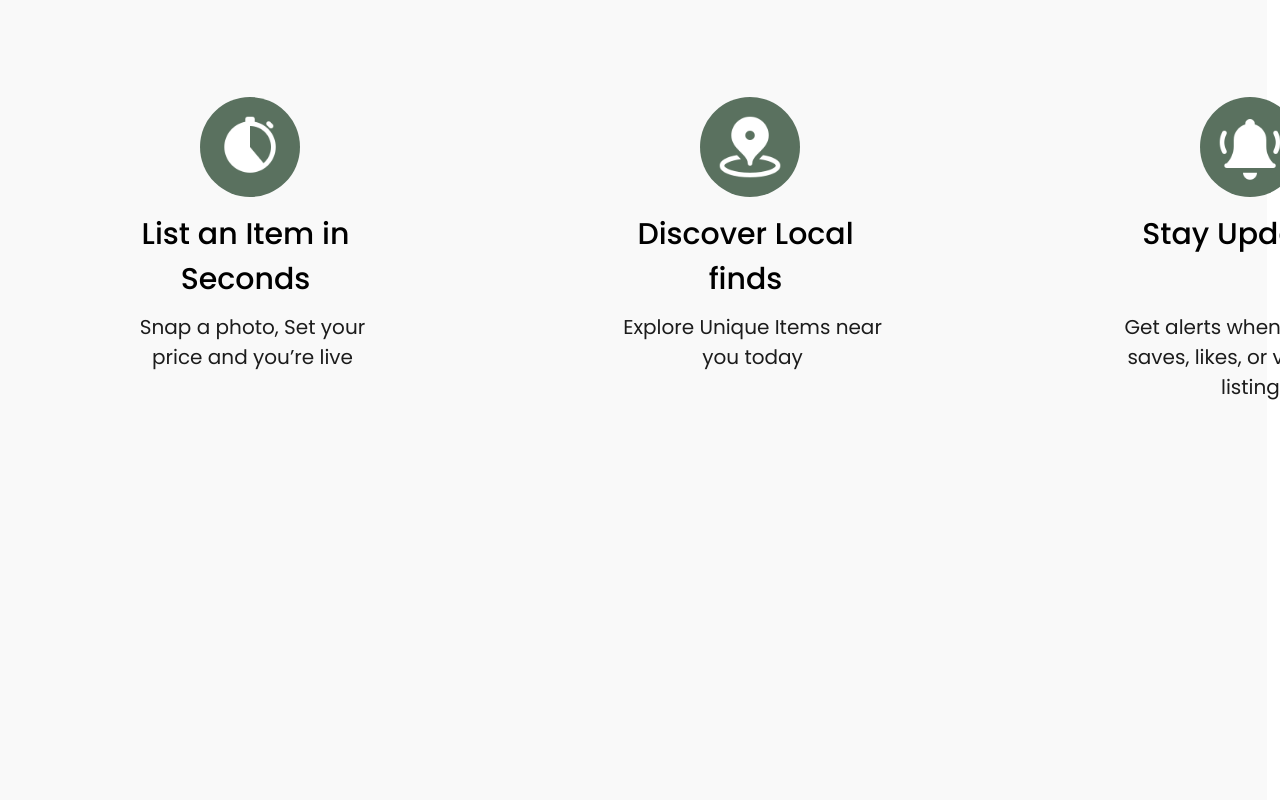
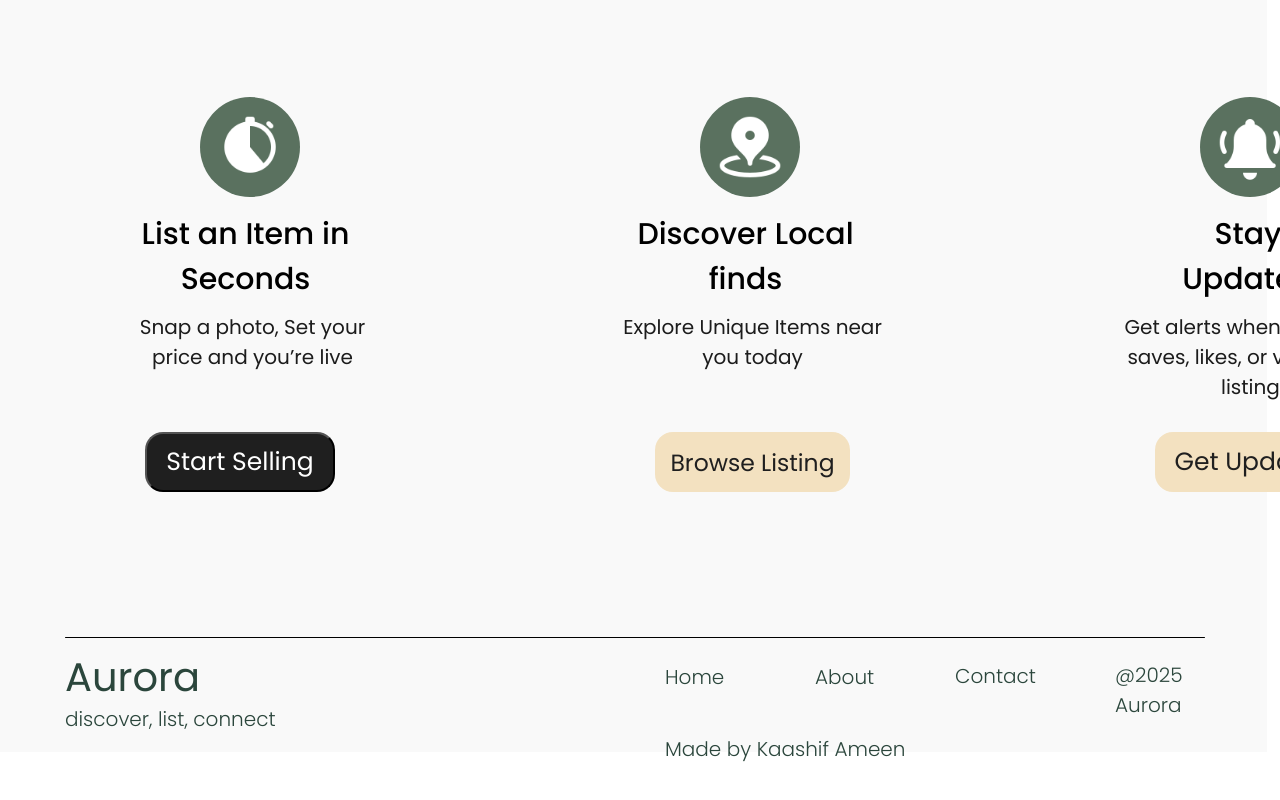
Before and after one commit to Kash4511/Aurora, a React (Vite) app in the folder Frontend/App/: page / in a window 1280 px wide. Shown: the part 648-1448 px from the top of the page. After the commit the page ends 1412 px from the top, so only its background shows below. Built offline with nearby package versions, Linux system fonts and the light colour scheme.

Commit message:
home ui done

```diff
--- a/Frontend/App/src/Css/Home.css
+++ b/Frontend/App/src/Css/Home.css
@@ -5,7 +5,7 @@
     top: 0;
     left: 0;
     width: 99vw;
-    height: 1626px;
+    height: 1400px;
     background: #F9F9F9;
     margin: 0;
     padding: 0;
@@ -64,7 +64,7 @@ border-radius: 18px;
 background: #1F1F1F;
 color: #FFF;
 font-family: Poppins;
-font-size: 30px;
+font-size: 25px;
 font-style: normal;
 font-weight: 400;
 line-height: normal;
@@ -151,7 +151,7 @@ position:absolute;
     background: #1F1F1F;
     color: #FFF;
     font-family: Poppins;
-    font-size: 30px;
+    font-size: 25px;
     font-style: normal;
     font-weight: 400;
     line-height: normal;
@@ -170,7 +170,7 @@ position:absolute;
     background: #F3E1C0;
     /* color: #1F1F1F; */
     font-family: Poppins;
-    font-size: 30px;
+    font-size: 25px;
     font-style: normal;
     font-weight: 400;
     line-height: normal;
@@ -245,6 +245,26 @@ position: absolute;
 margin-left: -100px;
 margin-top: 200px;
 }
+#stop4 {
+
+        width: 190px;
+        height: 60px;
+        flex-shrink: 0;
+        border-radius: 18px;
+        background: #1F1F1F;
+        color: #FFF;
+        font-family: Poppins;
+        font-size: 25px;
+        font-style: normal;
+        font-weight: 400;
+        line-height: normal;
+        position: absolute;
+        margin-top: 320px;
+        margin-left: -70px;
+
+
+
+}
 .fea1 {
     background-image: url('../assets/Ellipse 1.svg');
 
@@ -303,6 +323,26 @@ position: absolute;
 margin-left: -100px;
 margin-top: 200px;
 }
+#loc4 {
+
+    width: 195px;
+    height: 60px;
+    flex-shrink: 0;
+    border-radius: 18px;
+    background: #F3E1C0;
+    color: #1F1F1F;
+    font-family: Poppins;
+    font-size: 23.5px;
+    font-style: normal;
+    font-weight: 400;
+    line-height: normal;
+    position: absolute;
+    margin-top: 320px;
+    margin-left: -60px;
+    border: none ;
+    outline: none;
+
+}
 
 .fea2 {
     background-image: url('../assets/Ellipse 1.svg');
@@ -333,7 +373,7 @@ margin-top: 200px;
 
   }
 #bell2 {
-    width: 241px;
+    width: 200px;
 height: 106px;
 flex-shrink: 0;
 color: #000;
@@ -344,7 +384,7 @@ font-style: normal;
 font-weight: 500;
 line-height: normal;
 position: absolute;
-margin-left: -90px;
+margin-left: -67px;
 margin-top: 100px;
 }
 #bell3 {
@@ -362,3 +402,106 @@ position: absolute;
 margin-left: -100px;
 margin-top: 200px;
 }
+#bell4 {
+
+    width: 195px;
+    height: 60px;
+    flex-shrink: 0;
+    border-radius: 18px;
+    background: #F3E1C0;
+    color: #1F1F1F;
+    font-family: Poppins;
+    font-size: 25px;
+    font-style: normal;
+    font-weight: 400;
+    line-height: normal;
+    position: absolute;
+    margin-top: 320px;
+    margin-left: -60px;
+    border: none ;
+    outline: none;
+
+}
+
+.line {
+    background-image: url('../assets/Line 2.svg');
+    width: 90%;
+    height: 1px;
+    flex-shrink: 0;
+    border-radius: 20px;
+    background-size: cover;
+    background-position: center;
+    background-repeat: no-repeat;
+    position: absolute;
+    margin-top: 1210px;
+    margin-left: 65px;
+}
+#footer {
+    color: #2B463C;
+font-family: Poppins;
+font-size: 40px;
+font-style: normal;
+font-weight: 400;
+line-height: normal;
+margin-top: 10px;
+}
+#footer1 {
+    color: #2B463C;
+font-family: Poppins;
+font-size: 20px;
+font-style: normal;
+font-weight: 300;
+line-height: normal;
+margin-top: -30px;
+}
+#footer2 {
+    color: #2B463C;
+font-family: Poppins;
+font-size: 20px;
+font-style: normal;
+font-weight: 300;
+line-height: normal;
+margin-top: -85px;
+margin-left: 600px;
+}
+#footer3 {
+    color: #2B463C;
+font-family: Poppins;
+font-size: 20px;
+font-style: normal;
+font-weight: 300;
+line-height: normal;
+margin-top: -44px;
+margin-left: 750px;
+}
+#footer4 {
+    color: #2B463C;
+font-family: Poppins;
+font-size: 20px;
+font-style: normal;
+font-weight: 300;
+line-height: normal;
+margin-top: -44px;
+margin-left: 890px;
+}
+
+#footer5 {
+    color: #2B463C;
+font-family: Poppins;
+font-size: 20px;
+font-style: normal;
+font-weight: 300;
+line-height: normal;
+margin-top: -44px;
+margin-left: 1050px;
+}
+#footer6 {
+    color: #2B463C;
+font-family: Poppins;
+font-size: 20px;
+font-style: normal;
+font-weight: 300;
+line-height: normal;
+margin-top: -0px;
+margin-left: 600px;
+}
--- a/Frontend/App/src/home.jsx
+++ b/Frontend/App/src/home.jsx
@@ -225,6 +225,27 @@ function Home() {
     >
       Snap a photo, Set your price and you’re live
     </motion.h1>
+    <motion.button
+    id='stop4'
+    initial={{ opacity: 0, y: 50 }}
+    whileInView={{ opacity: 1, y: 0 }}
+    transition={{ duration: 0.9, ease: 'easeOut', delay: 0.6 }}
+    viewport={{ once: true, amount: 0.3 }}
+    whileHover={{
+      scale: 1.1,
+      color: '#fff',
+      backgroundColor: '#222121',
+      transition: { duration: 0.1 }
+    }}
+    whileTap={{
+      scale: 0.9,
+      transition: { duration: 0.1 }
+    }}
+
+
+    >Start Selling
+
+    </motion.button>
   </motion.div>
   <motion.div
   className="fea1"
@@ -260,6 +281,27 @@ function Home() {
     >
       Explore Unique Items near you today
     </motion.h1>
+    <motion.button
+    id='loc4'
+    initial={{ opacity: 0, y: 50 }}
+    whileInView={{ opacity: 1, y: 0 }}
+    transition={{ duration: 0.9, ease: 'easeOut', delay: 0.6 }}
+    viewport={{ once: true, amount: 0.3 }}
+    whileHover={{
+      scale: 1.1,
+      color: '#1F1F1F',
+      backgroundColor: '#F3E1C0',
+      transition: { duration: 0.1 }
+    }}
+    whileTap={{
+      scale: 0.9,
+      transition: { duration: 0.1 }
+    }}
+
+
+    >Browse Listing
+
+    </motion.button>
   </motion.div>
 </motion.div>
 </motion.div>
@@ -284,7 +326,8 @@ function Home() {
       transition={{ duration: 0.9, ease: 'easeOut', delay: 0.4 }}
       viewport={{ once: true, amount: 0.3 }}
     >
-      Stay Updated
+      Stay
+      Updated
     </motion.h1>
 
     <motion.h1
@@ -296,8 +339,110 @@ function Home() {
     >
       Get alerts when someone saves, likes, or views your listing.
     </motion.h1>
+    <motion.button
+    id='bell4'
+    initial={{ opacity: 0, y: 50 }}
+    whileInView={{ opacity: 1, y: 0 }}
+    transition={{ duration: 0.9, ease: 'easeOut', delay: 0.6 }}
+    viewport={{ once: true, amount: 0.3 }}
+    whileHover={{
+      scale: 1.1,
+      color: '#1F1F1F',
+      backgroundColor: '#F3E1C0',
+      transition: { duration: 0.1 }
+    }}
+    whileTap={{
+      scale: 0.9,
+      transition: { duration: 0.1 }
+    }}
+
+
+    >Get Updates
+
+    </motion.button>
   </motion.div>
 </motion.div>
+  <motion.div className='line'
+      initial={{ opacity: 0, y: 50 }}
+      whileInView={{ opacity: 1, y: 0 }}
+      transition={{ duration: 0.9, ease: 'easeOut', delay: 0.6 }}
+      viewport={{ once: true, amount: 0.3 }}
+
+
+  >
+    <motion.h1
+      id="footer"
+      initial={{ opacity: 0, y: 50 }}
+      whileInView={{ opacity: 1, y: 0 }}
+      transition={{ duration: 0.9, ease: 'easeOut', delay: 0.6 }}
+      viewport={{ once: true, amount: 0.3 }}
+
+    >Aurora
+
+    </motion.h1>
+    <motion.h1
+      id="footer1"
+      initial={{ opacity: 0, y: 50 }}
+      whileInView={{ opacity: 1, y: 0 }}
+      transition={{ duration: 0.9, ease: 'easeOut', delay: 0.6 }}
+      viewport={{ once: true, amount: 0.3 }}
+
+    >discover, list, connect
+
+    </motion.h1>
+    <motion.h1
+      id="footer2"
+      initial={{ opacity: 0, y: 50 }}
+      whileInView={{ opacity: 1, y: 0 }}
+      transition={{ duration: 0.9, ease: 'easeOut', delay: 0.6 }}
+      viewport={{ once: true, amount: 0.3 }}
+
+    >Home
+
+    </motion.h1>
+    <motion.h1
+      id="footer3"
+      initial={{ opacity: 0, y: 50 }}
+      whileInView={{ opacity: 1, y: 0 }}
+      transition={{ duration: 0.9, ease: 'easeOut', delay: 0.6 }}
+      viewport={{ once: true, amount: 0.3 }}
+
+    >About
+
+    </motion.h1>
+    <motion.h1
+      id="footer4"
+      initial={{ opacity: 0, y: 50 }}
+      whileInView={{ opacity: 1, y: 0 }}
+      transition={{ duration: 0.9, ease: 'easeOut', delay: 0.6 }}
+      viewport={{ once: true, amount: 0.3 }}
+
+    >Contact
+
+    </motion.h1>
+    <motion.h1
+      id="footer5"
+      initial={{ opacity: 0, y: 50 }}
+      whileInView={{ opacity: 1, y: 0 }}
+      transition={{ duration: 0.9, ease: 'easeOut', delay: 0.6 }}
+      viewport={{ once: true, amount: 0.3 }}
+
+    >@2025 Aurora
+
+    </motion.h1>
+    <motion.h1
+      id="footer6"
+      initial={{ opacity: 0, y: 50 }}
+      whileInView={{ opacity: 1, y: 0 }}
+      transition={{ duration: 0.9, ease: 'easeOut', delay: 0.6 }}
+      viewport={{ once: true, amount: 0.3 }}
+
+    >Made by Kaashif Ameen
+
+    </motion.h1>
+
+
+  </motion.div>
 
 </div>
 
```
Also changed, not shown: Frontend/App/src/assets/Line 2.svg (added).
